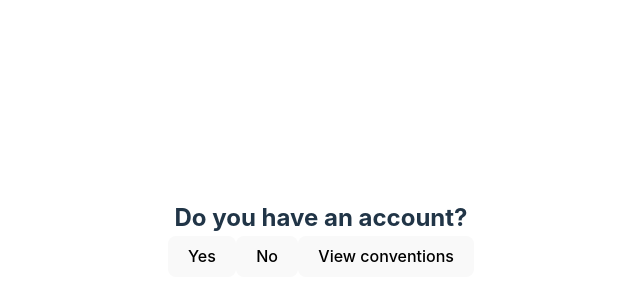
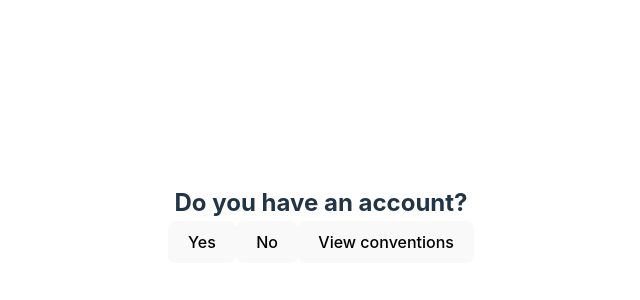
Before and after one commit to ATlexEide/furrventions, a React (Vite) app: page / in a window 1280 px wide. Shown: the part 176-476 px from the top of the page, without its empty margins (319-959 px from the left). Built offline with nearby package versions, Linux system fonts and the light colour scheme.

Commit message:
Update header positioning

```diff
--- a/src/Components/Header.css
+++ b/src/Components/Header.css
@@ -1,7 +1,14 @@
 header {
+  top: 0;
+  position: absolute;
+  padding: 12px;
   width: 100%;
   display: flex;
   flex-direction: row;
   justify-content: space-between;
   align-items: center;
 }
+header nav {
+  display: flex;
+  gap: 12px;
+}
```
